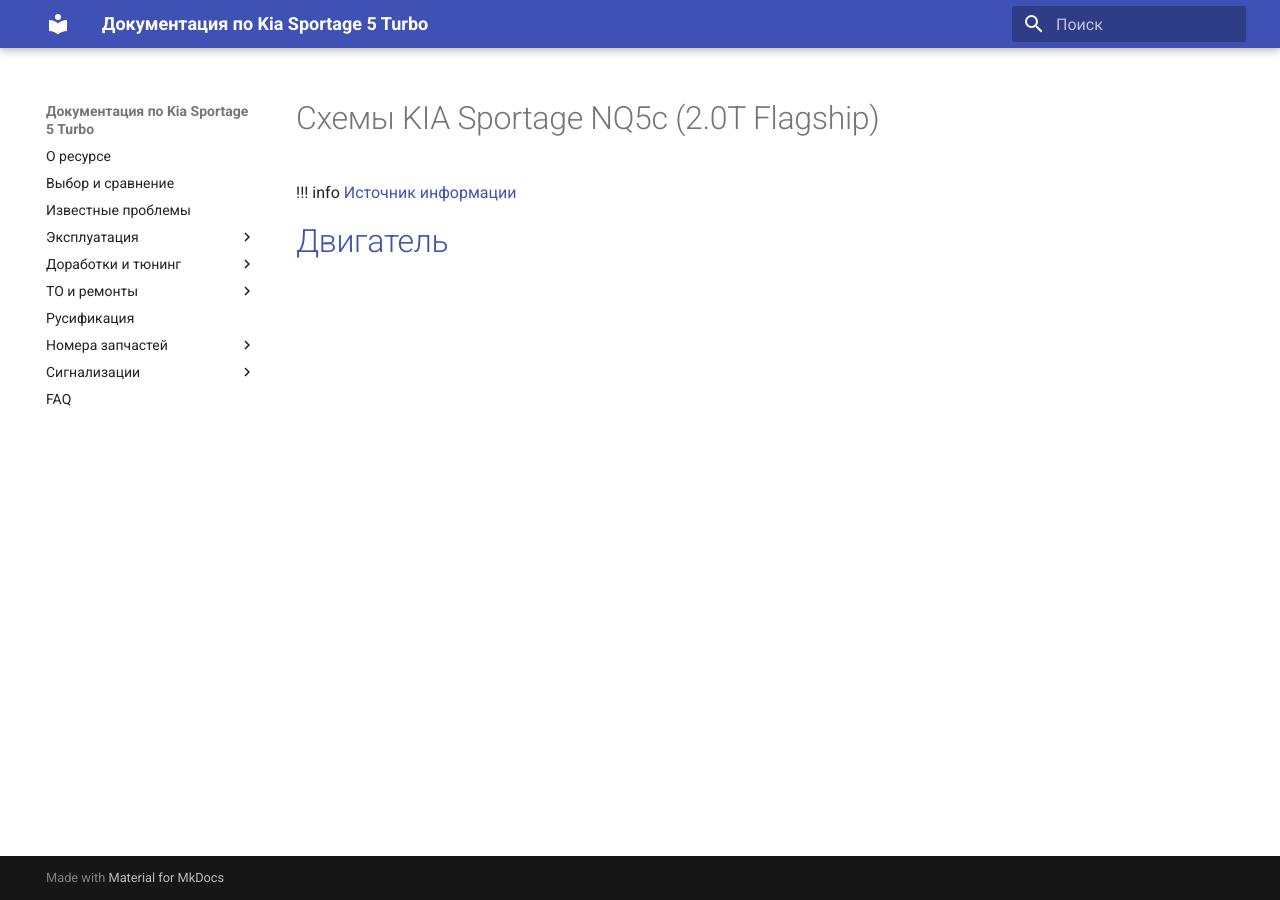
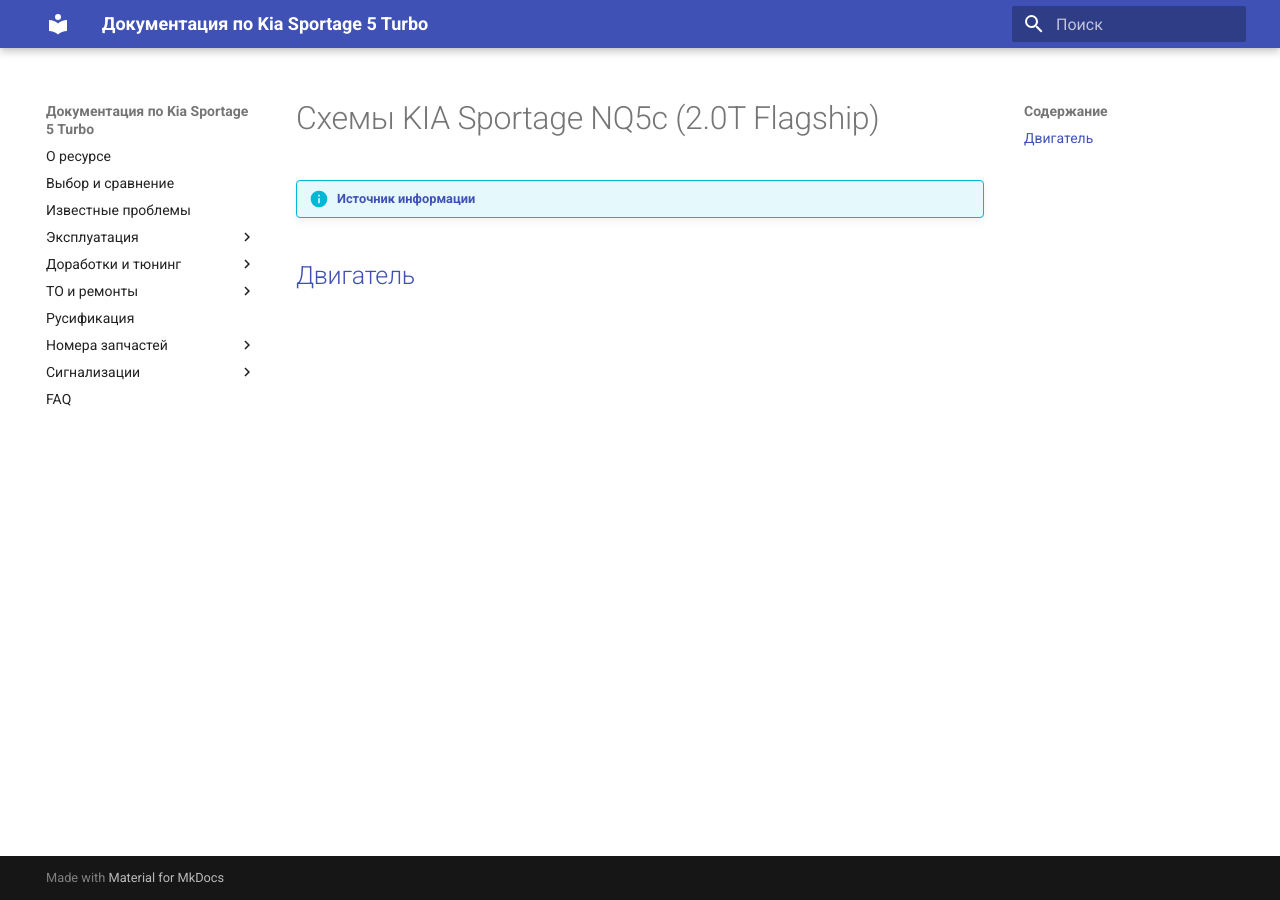
Before and after one commit to kia-sportage-docs/kia-sport5-docs, an MkDocs documentation site: the page built from docs/schemas/2_0_flagship_2024/index.md, in a window 1280 px wide. Built offline with MkDocs 1.6.1 and Material for MkDocs 9.7.7, drawn with Linux system fonts in a browser that asks for light colours.

Commit message:
Мелкие правки

```diff
--- a/docs/schemas/2_0_flagship_2024/index.md
+++ b/docs/schemas/2_0_flagship_2024/index.md
@@ -1,5 +1,5 @@
 # Схемы KIA Sportage NQ5c (2.0T Flagship)
 
-!!! info [Источник информации](https://t.me/Kia_Sportage_5_Turbo/36156/148836)
+!!! info "[Источник информации](https://t.me/Kia_Sportage_5_Turbo/36156/148836)"
 
-# [Двигатель](motor.md)
+## [Двигатель](motor.md)
```
Also changed, not shown: docs/schemas/2_0_flagship_2024/motor.md (+1 -1 lines).
